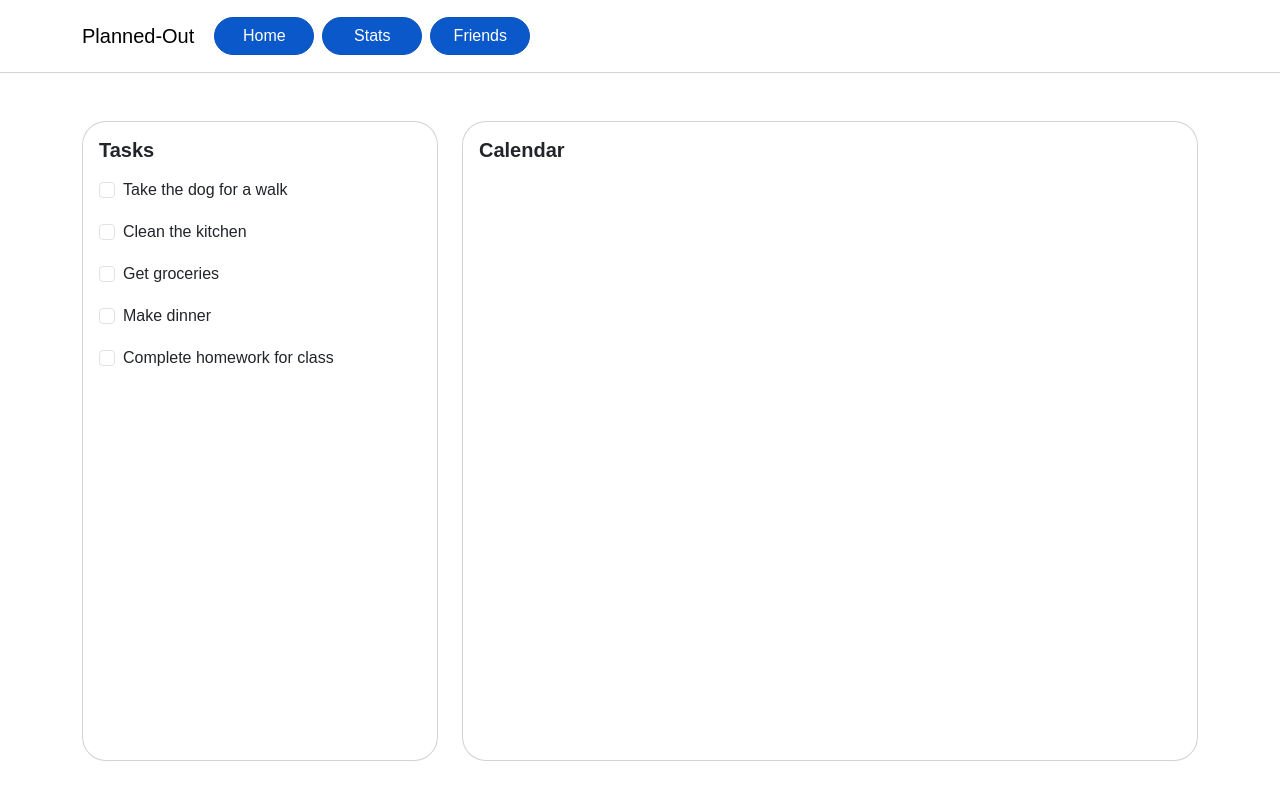
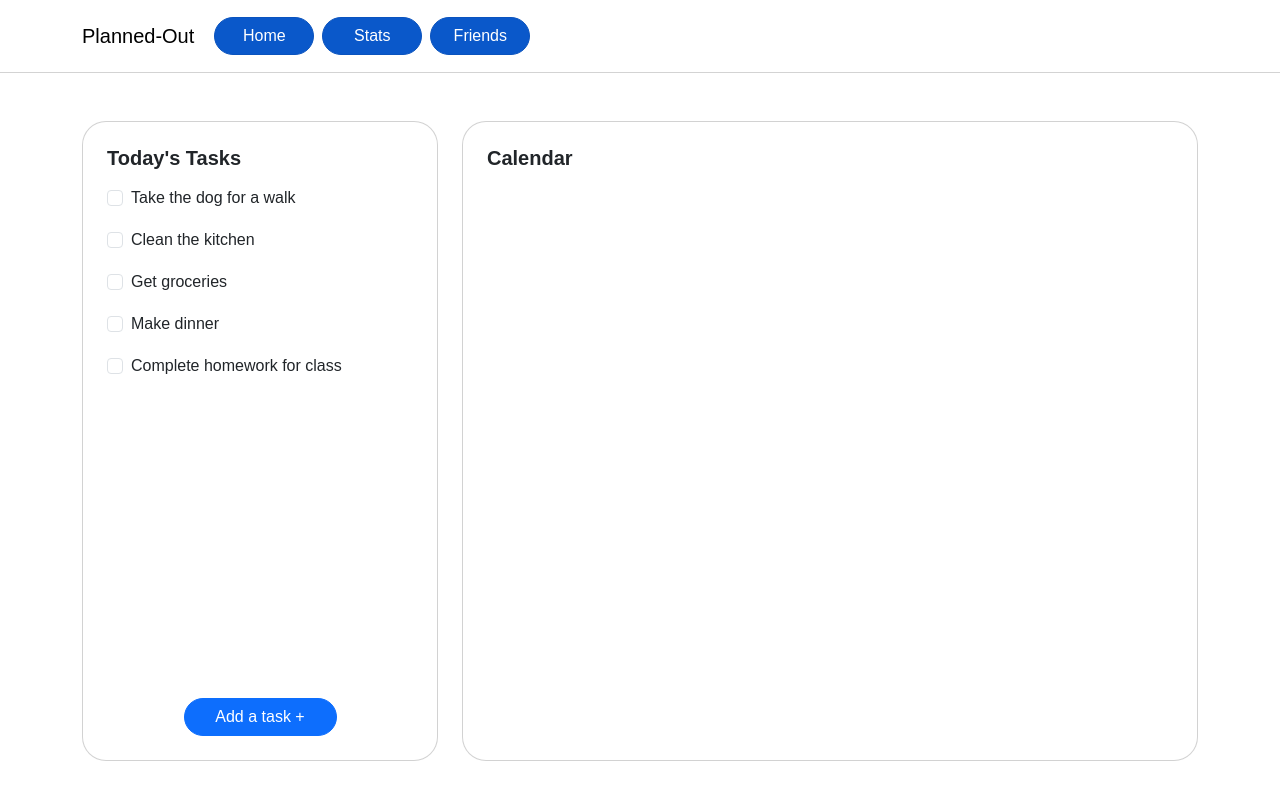
Before and after one commit to COSC481W-2023Fall/planned-out, a React (Create React App) app in the folder front-end/: page / in a window 1280 px wide. Built offline with nearby package versions, Linux system fonts and the light colour scheme.

Commit message:
feat: UI for add task button

```diff
--- a/front-end/src/index.css
+++ b/front-end/src/index.css
@@ -22,11 +22,11 @@ code {
   width: 100px;
 }
 
-/* ----- CARDS ----- */
+/* ----- TASK VIEW ----- */
 div.tasks-card,
 div.calendar-card {
-  height: 80vh;
-  padding: 1em;
+  height: 100%;
+  padding: 1.5em;
   border-radius: 24px;
 }
 
@@ -46,3 +46,17 @@ div.task {
 div.task label {
   text-decoration: none;
 }
+
+.d-flex {
+  flex-grow: 1;
+}
+
+.col {
+  height: 80vh;
+}
+
+div.tasks-card button {
+  width: 50%;
+  margin: auto;
+  border-radius: 24px;
+}
--- a/front-end/src/pages/Home.js
+++ b/front-end/src/pages/Home.js
@@ -4,6 +4,7 @@ import Col from "react-bootstrap/Col";
 import Card from "react-bootstrap/Card";
 import ListGroup from "react-bootstrap/ListGroup";
 import Form from "react-bootstrap/Form";
+import Button from "react-bootstrap/Button";
 
 function CheckBox({ taskname, id }) {
     return (
@@ -28,15 +29,25 @@ const Home = () => {
             <Container>
                 <Row>
                     <Col>
+                    {/* Tasks Card */}
                         <Card className="tasks-card">
-                            <Card.Title>Tasks</Card.Title>
+                            <Card.Title>Today's Tasks</Card.Title>
+                            {/* List of Tasks */}
                             <ListGroup className="task-list">
                                 {/* For loop for each task in the tasks list */}
                                 {tasksList
                                     .map((task) => (
-                                        <CheckBox className="task" id={"task" + tasksList.indexOf(task)} taskname={task}></CheckBox>
+                                        <CheckBox
+                                        className="task"
+                                        id={"task" + tasksList.indexOf(task)}
+                                        taskname={task}>
+                                        </CheckBox>
                                     ))}
                             </ListGroup>
+                            {/* Spacer */}
+                            <div className="d-flex flex-column"></div>
+                            {/* Add a task button */}
+                            <Button id="add-task-button">Add a task +</Button>
                         </Card>
                     </Col>
                     <Col sm={8}>
```
